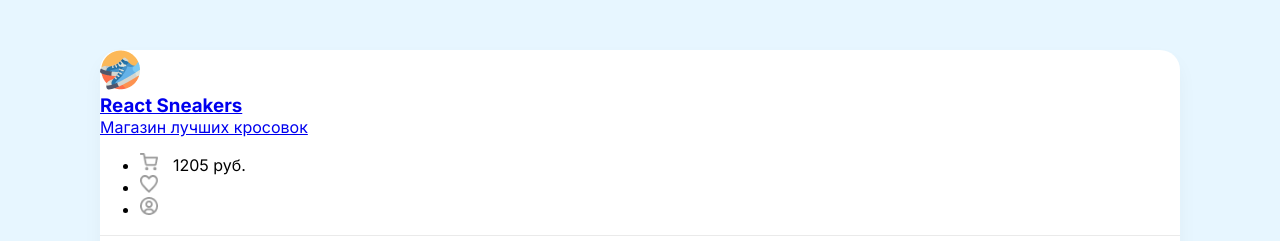
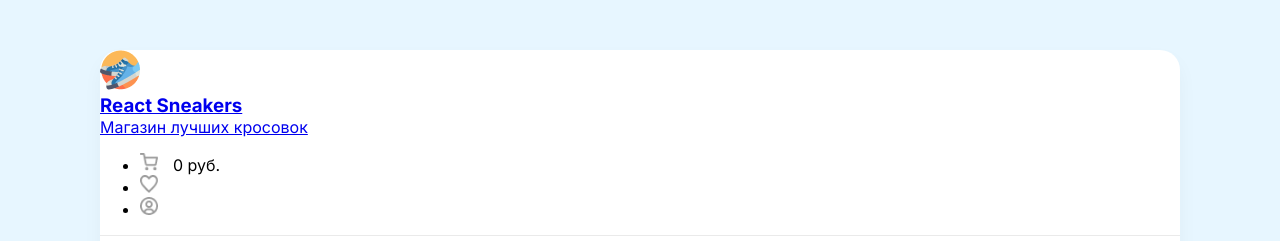
Before and after one commit to Akhmedzhanov-Shakhzod/React-Sneakers, a React (Create React App) app: page / in a window 1280 px wide. Shown: the top 241 px of the page. Built offline with nearby package versions, Linux system fonts and the light colour scheme; no server answers.

Commit message:
displaying the total cost of items in the cart

```diff
--- a/src/components/Drawer.jsx
+++ b/src/components/Drawer.jsx
@@ -2,12 +2,15 @@ import React from "react";
 import AppContext from "../context";
 import Info from "./Info";
 import axios from "axios";
+import { UseCart } from "../hooks/useCart";
+
 const delay = (ms) => new Promise(resolve => setTimeout(resolve, ms));
 function Drawer({onRemoveItem}) {
     const {cartItems,setCartItems,setCartOpened} = React.useContext(AppContext);
     const [isOrderComplete,setIsOrderComplete] = React.useState(false);
     const [orderId,setOrderId] = React.useState(false);
     const [isLoading, setIsLoading] = React.useState(false);
+    const {totalPrice} = UseCart();
 
     const onClickOrder = async () => {
         try {
@@ -58,13 +61,13 @@ function Drawer({onRemoveItem}) {
                             <li>
                                 <span>Итого:</span>
                                 <div></div>
-                                <b>21 498 руб.</b>
+                                <b>{totalPrice} руб.</b>
                             </li>
 
                             <li>
                                 <span>Налог 5%:</span>
                                 <div></div>
-                                <b>1074 руб.</b>
+                                <b>{(totalPrice / 100 * 5).toFixed(2)} руб.</b>
                             </li>
                         </ul>
                         <button disabled={isLoading} onClick={onClickOrder} className="greenButton">Оформить заказ <img src="img/arrow.svg" alt="Arrow"/></button>
--- a/src/components/Header.jsx
+++ b/src/components/Header.jsx
@@ -1,7 +1,9 @@
 import {Link} from 'react-router-dom';
+import { UseCart } from '../hooks/useCart';
 
 
 function Header(props){
+    const {totalPrice} = UseCart();
     return (
         <header className="d-flex justify-between align-center p-40">
             <Link to ='/'>
@@ -16,7 +18,7 @@ function Header(props){
             <ul className="d-flex">
                 <li onClick={props.onClickCart} className="mr-30 cu-p">
                     <img width={18} height={18} src="img/cart.png" alt="Cart"/>
-                    <span>1205 руб.</span>
+                    <span>{totalPrice} руб.</span>
                 </li>
                 <li onClick={props.onClickFavorite} className="mr-20 cu-p">
                     <Link to = "/favorites">
--- /dev/null
+++ b/src/hooks/useCart.jsx
@@ -0,0 +1,9 @@
+import { useContext } from 'react';
+import AppContext from '../context';
+
+export const UseCart = () => {
+    const {cartItems,setCartItems} = useContext(AppContext);
+    const totalPrice = cartItems.reduce((sum,obj) => sum + obj.price ,0);
+
+    return {cartItems,setCartItems,totalPrice};
+}
```
